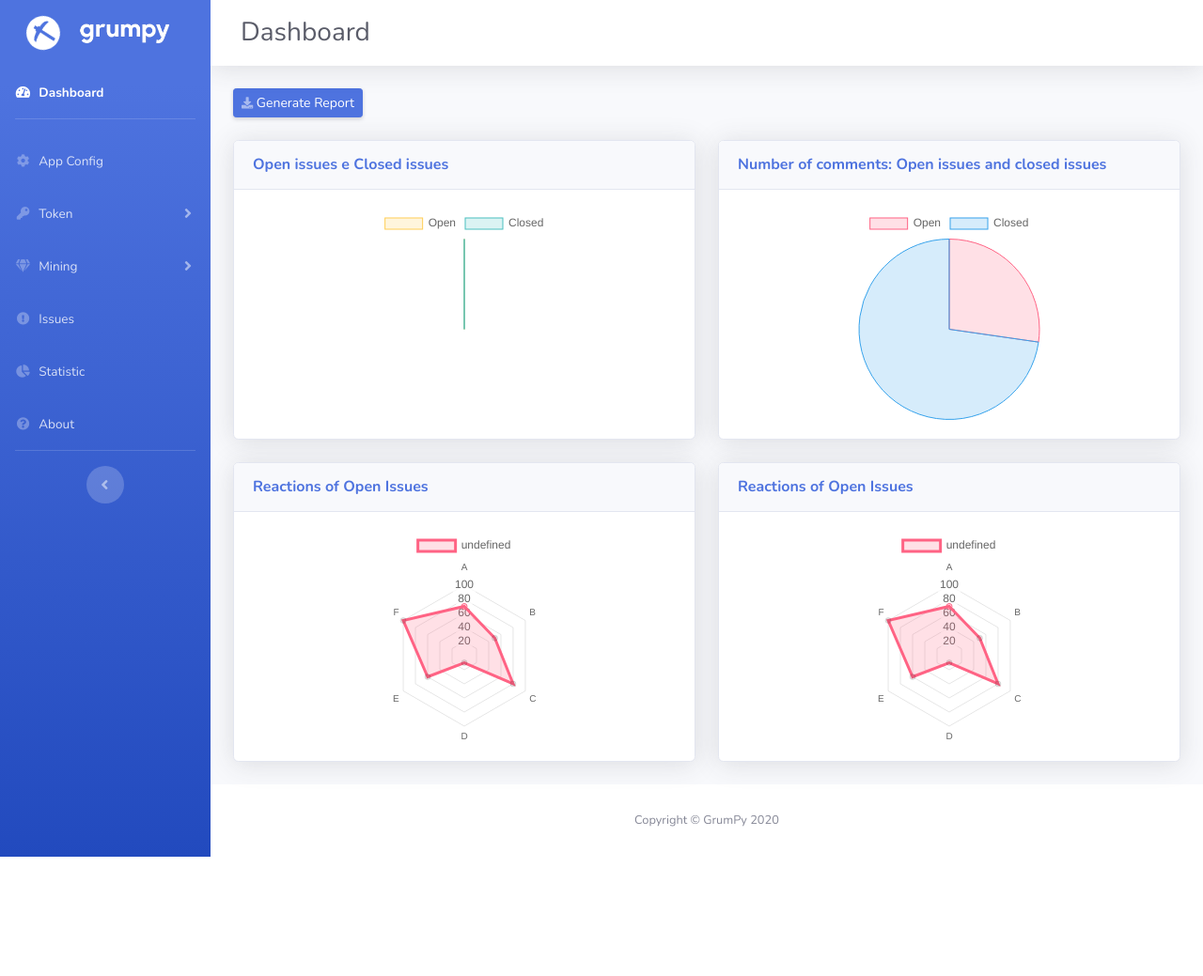
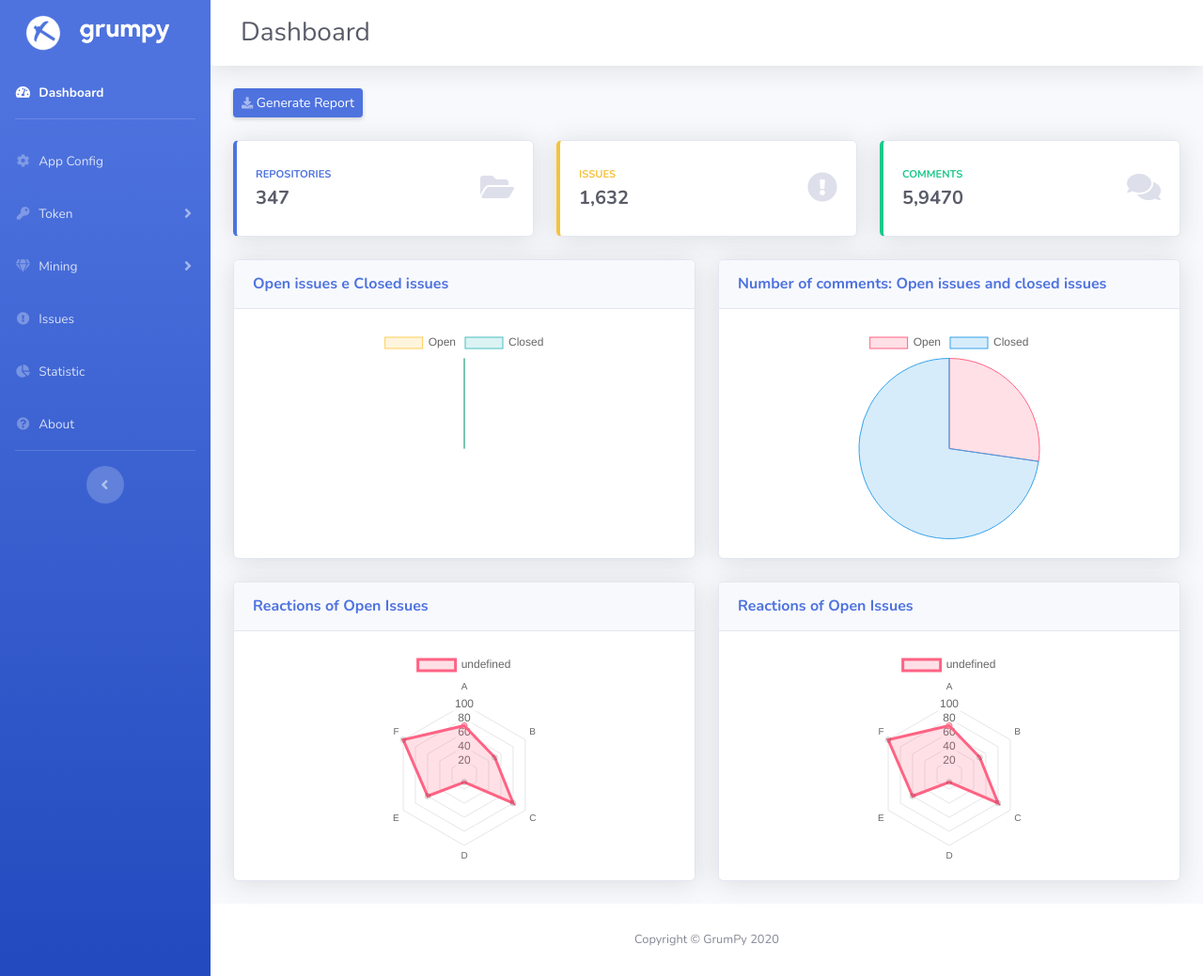
Before and after one commit to arieslab/GrumPy, a Django app: page /dashboard in a window 1280 px wide. Shown: the whole page at 94% size. Before the commit the page ends 912 px from the top, so only its background shows below. Run offline with Django 3.2, Linux system fonts and the light colour scheme; data that the repository does not hold is empty; parts of the project's set-up code (start-up, migrations or seed data) failed here and were passed over; some libraries are stand-ins or nearby versions.

Commit message:
Adding summary to the dashboard

```diff
--- a/Miner/templates/miner/dashboard.html
+++ b/Miner/templates/miner/dashboard.html
@@ -20,20 +20,80 @@
 
 {% block content %}
 
-{% if messages %}
-<ul class="messages" style ="list-style-type: none; margin-left: -35px; ">
-    {% for message in messages %}
-    <li{% if message.tags %} class="alert alert-{{ message.tags }}"{% endif %}>{{ message }}</li>
-    {% endfor %}
-</ul>
-{% endif %}
-    <input id="valueOpenClosedIssues" type="hidden" name="listaDeValores"  value="{{test.lista}}"> </input>
-    <input id="commentsOpenClosedIssues" type="hidden" name="commentsIsses"  value="300, 800"> </input>
+    <!--  Disabled inputs   -->
+
+    <!--Sumary-->
+    <input id="numberRepositoriesValues" type="hidden" name="numberRepositories"  value="347">
+    <input id="numberIssuesValues" type="hidden" name="numberIssues"  value="1,632">
+    <input id="numberCommentsValues" type="hidden" name="numberComments"  value="5,9470">
+
+    <input id="valueOpenClosedIssues" type="hidden" name="listaDeValores"  value="{{test.lista}}">
+    <input id="commentsOpenClosedIssues" type="hidden" name="commentsIsses"  value="300, 800">
+    <!---->
 
     <div class="d-sm-flex align-items-center justify-content-between mb-4">
         <a href="#" class="d-none d-sm-inline-block btn btn-sm btn-primary shadow-sm"><i class="fas fa-download fa-sm text-white-50"></i> Generate Report</a>
     </div>
 
+    <!--  Overview -->
+
+    <!-- Content Row -->
+    <div class="row">
+
+        <!-- Earnings (Monthly) Card Example -->
+        <div class="col-xl-4 col-md-6 mb-4">
+            <div class="card border-left-primary shadow h-100 py-2">
+                <div class="card-body">
+                    <div class="row no-gutters align-items-center">
+                        <div class="col mr-2">
+                            <div class="text-xs font-weight-bold text-primary text-uppercase mb-1">Repositories</div>
+                            <div class="h5 mb-0 font-weight-bold text-gray-800" id="numberRepositories">
+                            </div>
+                        </div>
+                        <div class="col-auto">
+                            <i class="fas fa-folder-open fa-2x text-gray-300"></i>
+                        </div>
+                    </div>
+                </div>
+            </div>
+        </div>
+
+        <!-- Pending Requests Card Example -->
+        <div class="col-xl-4 col-md-6 mb-4">
+            <div class="card border-left-warning shadow h-100 py-2">
+                <div class="card-body">
+                    <div class="row no-gutters align-items-center">
+                        <div class="col mr-2">
+                            <div class="text-xs font-weight-bold text-warning text-uppercase mb-1">Issues</div>
+                            <div class="h5 mb-0 font-weight-bold text-gray-800" id="numberIssues"></div>
+                        </div>
+                        <div class="col-auto">
+                            <i class="fas fa-exclamation-circle fa-2x text-gray-300"></i>
+                        </div>
+                    </div>
+                </div>
+            </div>
+        </div>
+
+        <!-- Earnings (Monthly) Card Example -->
+        <div class="col-xl-4 col-md-6 mb-4">
+            <div class="card border-left-success shadow h-100 py-2">
+                <div class="card-body">
+                    <div class="row no-gutters align-items-center">
+                        <div class="col mr-2">
+                            <div class="text-xs font-weight-bold text-success text-uppercase mb-1">Comments</div>
+                            <div class="h5 mb-0 font-weight-bold text-gray-800" id="numberComments"></div>
+                        </div>
+                        <div class="col-auto">
+                            <i class="fas fa-comments fa-2x text-gray-300"></i>
+                        </div>
+                    </div>
+                </div>
+            </div>
+        </div>
+    </div>
+
+    <!---->
     <div class="row">
         <div class="col-lg-6">
             <!-- Basic Card Example -->
@@ -86,7 +146,22 @@
         </div>
     </div>
 
+
+
 <script>
+
+    // Sumary
+    var numberRepositories = document.getElementById('numberRepositoriesValues').getAttribute("value");
+    document.getElementById('numberRepositories').innerHTML = numberRepositories;
+
+    var numberIssues = document.getElementById('numberIssuesValues').getAttribute("value");
+    document.getElementById('numberIssues').innerHTML = numberIssues;
+
+    var numberComments = document.getElementById('numberCommentsValues').getAttribute("value");
+    document.getElementById('numberComments').innerHTML = numberComments;
+
+
+
     /*  Graphic 01: Open issues e Closed issues  */
     var amountOpenClosedIssues = document.getElementById('valueOpenClosedIssues').getAttribute("value").replace("[","").replace("]","").split(", ");
 
```
